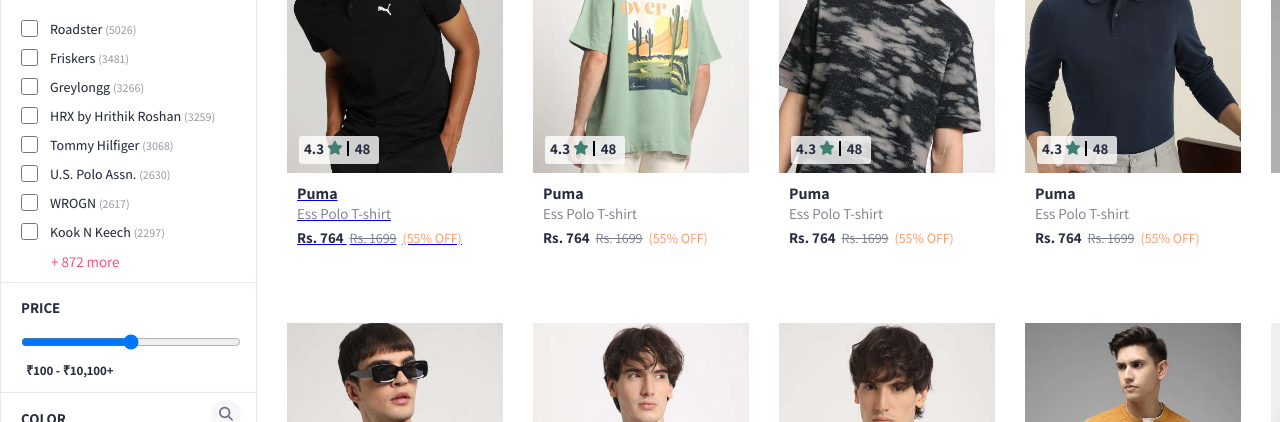
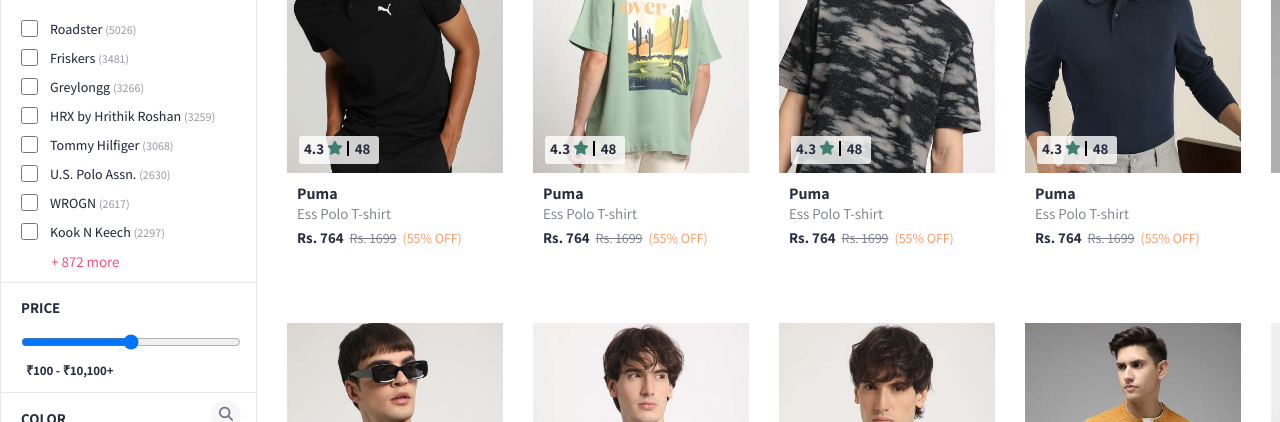
Before and after one commit to sharsthi09/Myntra, a plain HTML site: page tshirt.html in a window 1280 px wide. Shown: the part 378-800 px from the top of the page. Drawn offline with Linux system fonts and the light colour scheme.

Commit message:
anchor tag change

```diff
--- a/style.css
+++ b/style.css
@@ -1130,6 +1130,10 @@
         margin-right: 20px;
         margin-top: 3px;
 }
+.prdctbx a{
+    text-decoration: none;
+    color: inherit;
+}
 .prdctbx:hover .onhover{
     visibility: visible;
 }
```
